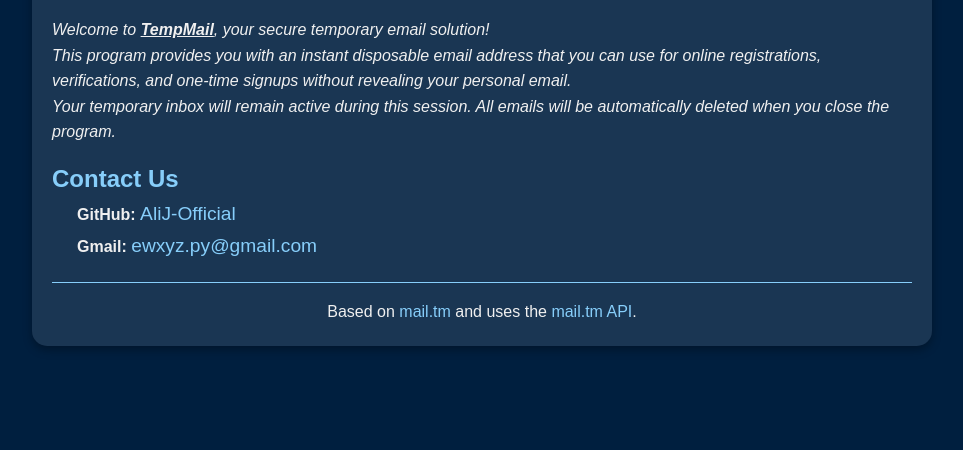
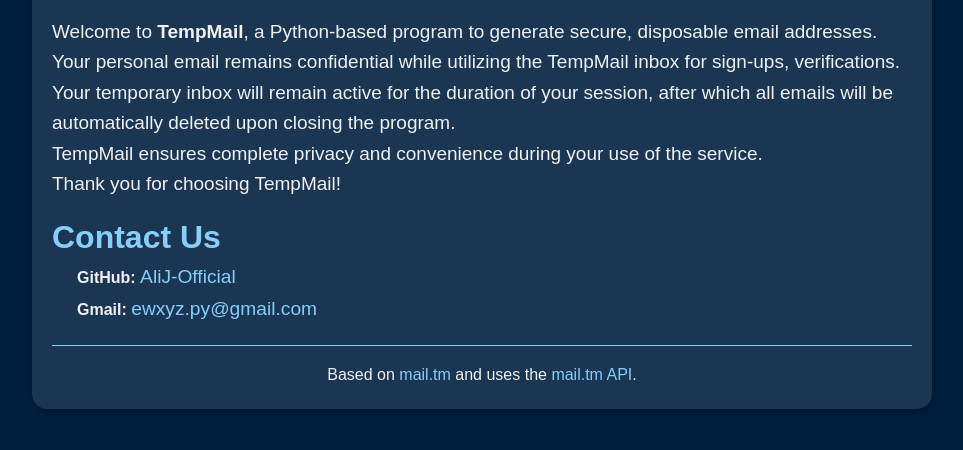
Before and after one commit to AliJ-Official/TempMail, a plain HTML site: page Index.html in a window 1280 px wide. Shown: the part 182-632 px from the top of the page, without its empty margins (158-1121 px from the left). Drawn offline with Linux system fonts and the light colour scheme.

Commit message:
Update Index.html

```diff
--- a/Index.html
+++ b/Index.html
@@ -1,9 +1,11 @@
 <!DOCTYPE html>
-<html>
+<html lang="en">
+
 <head>
-        <meta http-equiv="Content-Type" content="text/html; charset=UTF-8">
+    <meta charset="UTF-8">
+    <meta name="viewport" content="width=device-width, initial-scale=1.0">
     <title>TempMail - Disposable Email Service</title>
-        <style type="text/css">
+    <style>
         /* General Reset */
         body, h1, h2, p, ul, li, a, img {
             margin: 0;
@@ -19,7 +21,7 @@
             font-family: 'Arial', sans-serif;
             background-color: #001f3f;
             color: #ffffff;
-                text-align: center; /* Center the container */
+            text-align: center;
         }
 
         .container {
@@ -28,7 +30,7 @@
             padding: 20px;
             width: 90%;
             max-width: 860px;
-                margin: 20px auto; /* Center the container horizontally */
+            margin: 20px auto;
             box-shadow: 0 4px 10px rgba(0, 0, 0, 0.3);
         }
 
@@ -43,17 +45,23 @@
         }
 
         .program-name {
-                font-size: 2.5em; /* Using em for relative sizing */
+            font-size: 2.5em;
             font-weight: bold;
             color: #87CEFA;
         }
 
         .content {
-                text-align: left; /* Restore left alignment for content inside the container */
+            text-align: left;
+        }
+
+        .p-line {
+            font-size: 19px;
+            display: block;
+            padding: 1px 0;
         }
 
         .introduction {
-                font-size: 1em;
+            font-size: 19px;
             line-height: 1.6;
             margin-bottom: 20px;
             font-weight: 500;
@@ -62,7 +70,7 @@
 
         .contacts h2 {
             margin-top: 15px;
-                font-size: 1.5em;
+            font-size: 2em;
             margin-bottom: 10px;
             color: #87CEFA;
         }
@@ -111,8 +119,7 @@
             margin: 5px 0;
         }
 
-            /* Responsive Design (Simplified) */
-            /* Basic approach using percentage-based widths and font sizes */
+        /* Responsive Design */
         @media all and (max-width: 768px) {
             .program-name {
                 font-size: 2em;
@@ -147,6 +154,7 @@
         }
     </style>
 </head>
+
 <body>
     <div class="container">
         <div class="header">
@@ -154,28 +162,28 @@
             <h1 class="program-name">TempMail - Temporary Email Service</h1>
         </div>
         <div class="content">
+
             <p class="introduction">
-                    <i>
-                        Welcome to <b><u>TempMail</u></b>, your secure temporary email solution!<br>
-                        This program provides you with an instant disposable email address
-                        that you can use for online registrations, verifications, and
-                        one-time signups without revealing your personal email.<br>
-                        Your temporary inbox will remain active during this session.
-                        All emails will be automatically deleted when you close the program.
-                    </i>
+                Welcome to <b>TempMail</b>, a Python-based program to generate secure, disposable email addresses.
+                <br>Your personal email remains confidential while utilizing the TempMail inbox for sign-ups, verifications.
+                <br>Your temporary inbox will remain active for the duration of your session, after which all emails will be automatically deleted upon closing the program.
+                <br>TempMail ensures complete privacy and convenience during your use of the service.
+                <br>Thank you for choosing TempMail!
             </p>
 
             <div class="contacts">
                 <h2>Contact Us</h2>
-                    <ul>
+                <ul style="font-size: 16px;">
                     <li><b>GitHub: </b><a href="https://github.com/AliJ-Official">AliJ-Official</a></li>
                     <li><b>Gmail: </b><a href="mailto:ewxyz.py@gmail.com">ewxyz.py@gmail.com</a></li>
                 </ul>
             </div>
         </div>
+
         <div class="footer">
-                <p>Based on <a href="https://mail.tm">mail.tm</a> and uses the <a href="https://api.mail.tm">mail.tm API</a>.</p>
+            <p style="font-size: 16px;">Based on <a href="https://mail.tm">mail.tm</a> and uses the <a href="https://api.mail.tm">mail.tm API</a>.</p>
         </div>
     </div>
 </body>
+
 </html>
```
Lines whose indentation alone changed are shown as unchanged.
